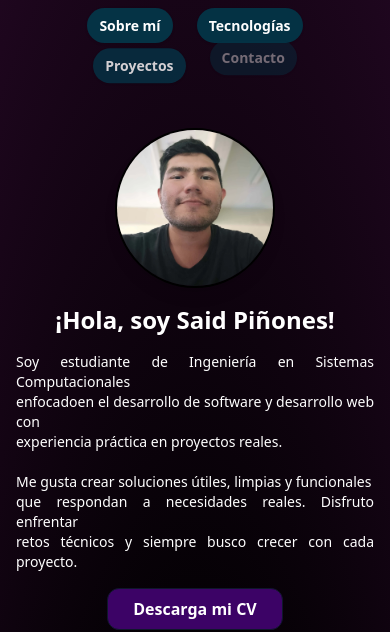
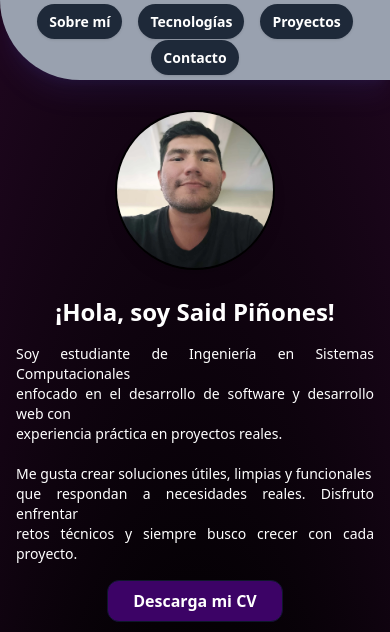
Before and after one commit to SaidPR/Portafolio, a React (Vite) app: page / in a window 390 px wide. Shown: the top 632 px of the page. Built offline with nearby package versions, Linux system fonts and the light colour scheme; no server answers.

Commit message:
Menu/Anim

```diff
--- a/input.css
+++ b/input.css
@@ -3,7 +3,7 @@
 
 .menu-button{
     @apply px-3 py-2 rounded-full shadow-sm
-           bg-cyan-950 font-bold;
+           bg-gray-800 font-bold;
 }
 
 .social-icon{
@@ -26,3 +26,26 @@
     @apply mt-4 w-44 mx-auto sm:mx-0 border rounded-xl bg-purple-950
             transition-transform duration-300 hover:scale-105 border-slate-900 animate-fade-in-left animate-delay-700
 }
+
+.div-menu{
+    @apply bg-gray-400 rounded-bl-full sm:rounded-bl-full w-full sm:w-fit
+            px-4 sm:px-8 py-3 shadow-xl/15 shadow-indigo-500/50 ml-auto
+}
+
+.nav-menu{
+    @apply flex justify-center sm:justify-start items-center animate-fade-in-down animate-delay-700
+}
+
+.img-header{
+    @apply object-cover rounded-full w-40 h-40 sm:w-60 sm:h-60 md:w-80 md:h-80
+            shadow-lg border-2 border-black animate-sink animate-duration-1000
+}
+
+.div-pbox{
+    @apply bg-white/5 border border-white/10 rounded-2xl shadow-lg p-4 w-full
+            transition-transform duration-300 hover:scale-105 flex items-center gap-4
+}
+
+html {
+  scroll-behavior: smooth;
+}
--- a/src/App.jsx
+++ b/src/App.jsx
@@ -2,6 +2,7 @@ import Header from './components/Header'
 import Technologies from './components/Technologies'
 import Projects from './components/Projects'
 import Contact from './components/Contact'
+import Menu from './components/Menu'
 import { useEffect, useState } from 'react'
 
 function App() {
@@ -20,7 +21,8 @@ function App() {
   };
 
   return (
-    <div className="mx-auto min-h-screen text-white font-sans relative">
+    <div className="mx-auto min-h-screen text-white font-sans relative scroll-smooth">
+      <Menu />
       <Header />
       <Technologies />
       <Projects />
--- a/src/assets/output.css
+++ b/src/assets/output.css
@@ -7,26 +7,19 @@
       "Segoe UI Emoji", "Segoe UI Symbol", "Noto Color Emoji";
     --font-mono: ui-monospace, SFMono-Regular, Menlo, Monaco, Consolas, "Liberation Mono",
       "Courier New", monospace;
-    --color-green-400: oklch(79.2% 0.209 151.711);
-    --color-cyan-950: oklch(30.2% 0.056 229.695);
-    --color-blue-400: oklch(70.7% 0.165 254.624);
-    --color-blue-600: oklch(54.6% 0.245 262.881);
-    --color-indigo-200: oklch(87% 0.065 274.039);
     --color-indigo-500: oklch(58.5% 0.233 277.117);
     --color-purple-700: oklch(49.6% 0.265 301.924);
     --color-purple-900: oklch(38.1% 0.176 304.987);
     --color-purple-950: oklch(29.1% 0.149 302.717);
     --color-slate-900: oklch(20.8% 0.042 265.755);
     --color-gray-100: oklch(96.7% 0.003 264.542);
-    --color-gray-200: oklch(92.8% 0.006 264.531);
     --color-gray-300: oklch(87.2% 0.01 258.338);
     --color-gray-400: oklch(70.7% 0.022 261.325);
     --color-gray-600: oklch(44.6% 0.03 256.802);
+    --color-gray-800: oklch(27.8% 0.033 256.848);
     --color-black: #000;
     --color-white: #fff;
     --spacing: 0.25rem;
-    --container-sm: 24rem;
-    --container-xl: 36rem;
     --text-xs: 0.75rem;
     --text-xs--line-height: calc(1 / 0.75);
     --text-sm: 0.875rem;
@@ -50,16 +43,10 @@
     --tracking-wide: 0.025em;
     --tracking-widest: 0.1em;
     --leading-relaxed: 1.625;
-    --radius-xs: 0.125rem;
-    --radius-md: 0.375rem;
     --radius-lg: 0.5rem;
     --radius-xl: 0.75rem;
     --radius-2xl: 1rem;
-    --radius-4xl: 2rem;
     --drop-shadow-lg: 0 4px 4px rgb(0 0 0 / 0.15);
-    --ease-in: cubic-bezier(0.4, 0, 1, 1);
-    --ease-out: cubic-bezier(0, 0, 0.2, 1);
-    --ease-in-out: cubic-bezier(0.4, 0, 0.2, 1);
     --default-transition-duration: 150ms;
     --default-transition-timing-function: cubic-bezier(0.4, 0, 0.2, 1);
     --default-font-family: var(--font-sans);
@@ -218,11 +205,23 @@
   .relative {
     position: relative;
   }
+  .top-0 {
+    top: calc(var(--spacing) * 0);
+  }
+  .right-0 {
+    right: calc(var(--spacing) * 0);
+  }
   .right-4 {
     right: calc(var(--spacing) * 4);
   }
   .bottom-4 {
     bottom: calc(var(--spacing) * 4);
+  }
+  .left-0 {
+    left: calc(var(--spacing) * 0);
+  }
+  .z-10 {
+    z-index: 10;
   }
   .z-50 {
     z-index: 50;
@@ -233,39 +232,6 @@
   .my-12 {
     margin-block: calc(var(--spacing) * 12);
   }
-  .-mt-0 {
-    margin-top: calc(var(--spacing) * -0);
-  }
-  .-mt-0\.5 {
-    margin-top: calc(var(--spacing) * -0.5);
-  }
-  .-mt-2 {
-    margin-top: calc(var(--spacing) * -2);
-  }
-  .-mt-2\.5 {
-    margin-top: calc(var(--spacing) * -2.5);
-  }
-  .-mt-3 {
-    margin-top: calc(var(--spacing) * -3);
-  }
-  .-mt-5 {
-    margin-top: calc(var(--spacing) * -5);
-  }
-  .-mt-10 {
-    margin-top: calc(var(--spacing) * -10);
-  }
-  .-mt-20 {
-    margin-top: calc(var(--spacing) * -20);
-  }
-  .-mt-30 {
-    margin-top: calc(var(--spacing) * -30);
-  }
-  .mt-0 {
-    margin-top: calc(var(--spacing) * 0);
-  }
-  .mt-1 {
-    margin-top: calc(var(--spacing) * 1);
-  }
   .mt-4 {
     margin-top: calc(var(--spacing) * 4);
   }
@@ -275,14 +241,14 @@
   .mt-8 {
     margin-top: calc(var(--spacing) * 8);
   }
+  .mt-30 {
+    margin-top: calc(var(--spacing) * 30);
+  }
   .mb-1 {
     margin-bottom: calc(var(--spacing) * 1);
   }
   .mb-2 {
     margin-bottom: calc(var(--spacing) * 2);
-  }
-  .mb-3 {
-    margin-bottom: calc(var(--spacing) * 3);
   }
   .mb-4 {
     margin-bottom: calc(var(--spacing) * 4);
@@ -302,56 +268,11 @@
   .grid {
     display: grid;
   }
-  .inline-block {
-    display: inline-block;
-  }
-  .table {
-    display: table;
-  }
-  .h-5 {
-    height: calc(var(--spacing) * 5);
-  }
-  .h-6 {
-    height: calc(var(--spacing) * 6);
-  }
-  .h-7 {
-    height: calc(var(--spacing) * 7);
-  }
-  .h-8 {
-    height: calc(var(--spacing) * 8);
-  }
   .h-14 {
     height: calc(var(--spacing) * 14);
   }
-  .h-18 {
-    height: calc(var(--spacing) * 18);
-  }
-  .h-20 {
-    height: calc(var(--spacing) * 20);
-  }
   .h-24 {
     height: calc(var(--spacing) * 24);
-  }
-  .h-28 {
-    height: calc(var(--spacing) * 28);
-  }
-  .h-30 {
-    height: calc(var(--spacing) * 30);
-  }
-  .h-35 {
-    height: calc(var(--spacing) * 35);
-  }
-  .h-40 {
-    height: calc(var(--spacing) * 40);
-  }
-  .h-48 {
-    height: calc(var(--spacing) * 48);
-  }
-  .h-50 {
-    height: calc(var(--spacing) * 50);
-  }
-  .h-64 {
-    height: calc(var(--spacing) * 64);
   }
   .h-\[2px\] {
     height: 2px;
@@ -362,59 +283,20 @@
   .min-h-screen {
     min-height: 100vh;
   }
-  .w-8 {
-    width: calc(var(--spacing) * 8);
-  }
-  .w-18 {
-    width: calc(var(--spacing) * 18);
-  }
-  .w-20 {
-    width: calc(var(--spacing) * 20);
-  }
   .w-24 {
     width: calc(var(--spacing) * 24);
   }
   .w-28 {
     width: calc(var(--spacing) * 28);
   }
-  .w-40 {
-    width: calc(var(--spacing) * 40);
-  }
-  .w-45 {
-    width: calc(var(--spacing) * 45);
-  }
-  .w-48 {
-    width: calc(var(--spacing) * 48);
-  }
-  .w-50 {
-    width: calc(var(--spacing) * 50);
-  }
-  .w-auto {
-    width: auto;
-  }
   .w-full {
     width: 100%;
-  }
-  .max-w-xl {
-    max-width: var(--container-xl);
-  }
-  .flex-shrink {
-    flex-shrink: 1;
   }
   .flex-shrink-0 {
     flex-shrink: 0;
   }
   .flex-grow {
     flex-grow: 1;
-  }
-  .border-collapse {
-    border-collapse: collapse;
-  }
-  .transform {
-    transform: var(--tw-rotate-x,) var(--tw-rotate-y,) var(--tw-rotate-z,) var(--tw-skew-x,) var(--tw-skew-y,);
-  }
-  .animate-fade-in {
-    animation: fade-in 0.6s ease-in both;
   }
   .animate-fade-in-down {
     animation: fade-in-down 0.6s ease-in-out both;
@@ -425,8 +307,11 @@
   .cursor-pointer {
     cursor: pointer;
   }
-  .resize {
-    resize: both;
+  .scroll-mt-28 {
+    scroll-margin-top: calc(var(--spacing) * 28);
+  }
+  .scroll-mt-30 {
+    scroll-margin-top: calc(var(--spacing) * 30);
   }
   .grid-cols-1 {
     grid-template-columns: repeat(1, minmax(0, 1fr));
@@ -443,11 +328,11 @@
   .items-start {
     align-items: flex-start;
   }
+  .justify-between {
+    justify-content: space-between;
+  }
   .justify-center {
     justify-content: center;
-  }
-  .justify-end {
-    justify-content: flex-end;
   }
   .gap-2 {
     gap: calc(var(--spacing) * 2);
@@ -464,14 +349,14 @@
   .gap-8 {
     gap: calc(var(--spacing) * 8);
   }
+  .scroll-smooth {
+    scroll-behavior: smooth;
+  }
   .rounded {
     border-radius: 0.25rem;
   }
   .rounded-2xl {
     border-radius: var(--radius-2xl);
-  }
-  .rounded-4xl {
-    border-radius: var(--radius-4xl);
   }
   .rounded-full {
     border-radius: calc(infinity * 1px);
@@ -479,37 +364,15 @@
   .rounded-lg {
     border-radius: var(--radius-lg);
   }
-  .rounded-md {
-    border-radius: var(--radius-md);
-  }
-  .rounded-xl {
-    border-radius: var(--radius-xl);
-  }
   .border {
     border-style: var(--tw-border-style);
     border-width: 1px;
-  }
-  .border-2 {
-    border-style: var(--tw-border-style);
-    border-width: 2px;
-  }
-  .border-black {
-    border-color: var(--color-black);
-  }
-  .border-gray-600 {
-    border-color: var(--color-gray-600);
-  }
-  .border-white {
-    border-color: var(--color-white);
   }
   .border-white\/10 {
     border-color: color-mix(in srgb, #fff 10%, transparent);
     @supports (color: color-mix(in lab, red, red)) {
       border-color: color-mix(in oklab, var(--color-white) 10%, transparent);
     }
-  }
-  .bg-gray-400 {
-    background-color: var(--color-gray-400);
   }
   .bg-gray-400\/30 {
     background-color: color-mix(in srgb, oklch(70.7% 0.022 261.325) 30%, transparent);
@@ -544,12 +407,6 @@
   .p-4 {
     padding: calc(var(--spacing) * 4);
   }
-  .p-6 {
-    padding: calc(var(--spacing) * 6);
-  }
-  .p-8 {
-    padding: calc(var(--spacing) * 8);
-  }
   .px-2 {
     padding-inline: calc(var(--spacing) * 2);
   }
@@ -558,9 +415,6 @@
   }
   .px-4 {
     padding-inline: calc(var(--spacing) * 4);
-  }
-  .py-0 {
-    padding-block: calc(var(--spacing) * 0);
   }
   .py-0\.5 {
     padding-block: calc(var(--spacing) * 0.5);
@@ -632,18 +486,8 @@
     --tw-tracking: var(--tracking-wide);
     letter-spacing: var(--tracking-wide);
   }
-  .tracking-widest {
-    --tw-tracking: var(--tracking-widest);
-    letter-spacing: var(--tracking-widest);
-  }
-  .text-blue-400 {
-    color: var(--color-blue-400);
-  }
   .text-gray-100 {
     color: var(--color-gray-100);
-  }
-  .text-gray-200 {
-    color: var(--color-gray-200);
   }
   .text-gray-300 {
     color: var(--color-gray-300);
@@ -651,42 +495,16 @@
   .text-gray-400 {
     color: var(--color-gray-400);
   }
-  .text-green-400 {
-    color: var(--color-green-400);
-  }
-  .text-indigo-200 {
-    color: var(--color-indigo-200);
-  }
-  .text-indigo-500 {
-    color: var(--color-indigo-500);
-  }
   .text-white {
     color: var(--color-white);
-  }
-  .uppercase {
-    text-transform: uppercase;
-  }
-  .underline {
-    text-decoration-line: underline;
-  }
-  .shadow-2xl {
-    --tw-shadow: 0 25px 50px -12px var(--tw-shadow-color, rgb(0 0 0 / 0.25));
-    box-shadow: var(--tw-inset-shadow), var(--tw-inset-ring-shadow), var(--tw-ring-offset-shadow), var(--tw-ring-shadow), var(--tw-shadow);
   }
   .shadow-lg {
     --tw-shadow: 0 10px 15px -3px var(--tw-shadow-color, rgb(0 0 0 / 0.1)), 0 4px 6px -4px var(--tw-shadow-color, rgb(0 0 0 / 0.1));
     box-shadow: var(--tw-inset-shadow), var(--tw-inset-ring-shadow), var(--tw-ring-offset-shadow), var(--tw-ring-shadow), var(--tw-shadow);
   }
-  .outline {
-    outline-style: var(--tw-outline-style);
-    outline-width: 1px;
-  }
   .drop-shadow-lg {
     --tw-drop-shadow-size: drop-shadow(0 4px 4px var(--tw-drop-shadow-color, rgb(0 0 0 / 0.15)));
     --tw-drop-shadow: drop-shadow(var(--drop-shadow-lg));
-    filter: var(--tw-blur,) var(--tw-brightness,) var(--tw-contrast,) var(--tw-grayscale,) var(--tw-hue-rotate,) var(--tw-invert,) var(--tw-saturate,) var(--tw-sepia,) var(--tw-drop-shadow,);
-  }
-  .filter {
     filter: var(--tw-blur,) var(--tw-brightness,) var(--tw-contrast,) var(--tw-grayscale,) var(--tw-hue-rotate,) var(--tw-invert,) var(--tw-saturate,) var(--tw-sepia,) var(--tw-drop-shadow,);
   }
   .transition {
@@ -708,36 +526,11 @@
     --tw-duration: 300ms;
     transition-duration: 300ms;
   }
-  .ease-in {
-    --tw-ease: var(--ease-in);
-    transition-timing-function: var(--ease-in);
-  }
-  .ease-in-out {
-    --tw-ease: var(--ease-in-out);
-    transition-timing-function: var(--ease-in-out);
-  }
-  .ease-out {
-    --tw-ease: var(--ease-out);
-    transition-timing-function: var(--ease-out);
-  }
   .animate-delay-100 {
     animation-delay: 100ms;
   }
-  .animate-delay-700 {
-    animation-delay: 700ms;
-  }
-  .animate-duration-1000 {
-    animation-duration: 1000ms;
-  }
-  .hover\:scale-102 {
-    &:hover {
-      @media (hover: hover) {
-        --tw-scale-x: 102%;
-        --tw-scale-y: 102%;
-        --tw-scale-z: 102%;
-        scale: var(--tw-scale-x) var(--tw-scale-y);
-      }
-    }
+  .animate-delay-500 {
+    animation-delay: 500ms;
   }
   .hover\:scale-105 {
     &:hover {
@@ -776,24 +569,10 @@
       }
     }
   }
-  .hover\:text-blue-600 {
-    &:hover {
-      @media (hover: hover) {
-        color: var(--color-blue-600);
-      }
-    }
-  }
   .hover\:text-white {
     &:hover {
       @media (hover: hover) {
         color: var(--color-white);
-      }
-    }
-  }
-  .hover\:underline {
-    &:hover {
-      @media (hover: hover) {
-        text-decoration-line: underline;
       }
     }
   }
@@ -812,19 +591,9 @@
       margin-top: calc(var(--spacing) * 0);
     }
   }
-  .sm\:h-60 {
-    @media (width >= 40rem) {
-      height: calc(var(--spacing) * 60);
-    }
-  }
   .sm\:w-1\/2 {
     @media (width >= 40rem) {
       width: calc(1/2 * 100%);
-    }
-  }
-  .sm\:w-60 {
-    @media (width >= 40rem) {
-      width: calc(var(--spacing) * 60);
     }
   }
   .sm\:flex-row {
@@ -845,15 +614,6 @@
   .sm\:gap-6 {
     @media (width >= 40rem) {
       gap: calc(var(--spacing) * 6);
-    }
-  }
-  .sm\:space-x-4 {
-    @media (width >= 40rem) {
-      :where(& > :not(:last-child)) {
-        --tw-space-x-reverse: 0;
-        margin-inline-start: calc(calc(var(--spacing) * 4) * var(--tw-space-x-reverse));
-        margin-inline-end: calc(calc(var(--spacing) * 4) * calc(1 - var(--tw-space-x-reverse)));
-      }
     }
   }
   .sm\:space-x-8 {
@@ -902,16 +662,6 @@
       line-height: var(--tw-leading, var(--text-base--line-height));
     }
   }
-  .md\:h-80 {
-    @media (width >= 48rem) {
-      height: calc(var(--spacing) * 80);
-    }
-  }
-  .md\:w-80 {
-    @media (width >= 48rem) {
-      width: calc(var(--spacing) * 80);
-    }
-  }
   .md\:px-16 {
     @media (width >= 48rem) {
       padding-inline: calc(var(--spacing) * 16);
@@ -937,7 +687,7 @@
 }
 .menu-button {
   border-radius: calc(infinity * 1px);
-  background-color: var(--color-cyan-950);
+  background-color: var(--color-gray-800);
   padding-inline: calc(var(--spacing) * 3);
   padding-block: calc(var(--spacing) * 2);
   --tw-font-weight: var(--font-weight-bold);
@@ -1016,25 +766,100 @@
     margin-inline: calc(var(--spacing) * 0);
   }
 }
-@property --tw-rotate-x {
-  syntax: "*";
-  inherits: false;
+.div-menu {
+  margin-left: auto;
+  width: 100%;
+  border-bottom-left-radius: calc(infinity * 1px);
+  background-color: var(--color-gray-400);
+  padding-inline: calc(var(--spacing) * 4);
+  padding-block: calc(var(--spacing) * 3);
+  --tw-shadow-alpha: 15%;
+  --tw-shadow: 0 20px 25px -5px var(--tw-shadow-color, oklab(from rgb(0 0 0 / 0.1) l a b / 15%)), 0 8px 10px -6px var(--tw-shadow-color, oklab(from rgb(0 0 0 / 0.1) l a b / 15%));
+  box-shadow: var(--tw-inset-shadow), var(--tw-inset-ring-shadow), var(--tw-ring-offset-shadow), var(--tw-ring-shadow), var(--tw-shadow);
+  --tw-shadow-color: color-mix(in srgb, oklch(58.5% 0.233 277.117) 50%, transparent);
+  @supports (color: color-mix(in lab, red, red)) {
+    --tw-shadow-color: color-mix(in oklab, color-mix(in oklab, var(--color-indigo-500) 50%, transparent) var(--tw-shadow-alpha), transparent);
+  }
+  @media (width >= 40rem) {
+    width: fit-content;
+  }
+  @media (width >= 40rem) {
+    border-bottom-left-radius: calc(infinity * 1px);
+  }
+  @media (width >= 40rem) {
+    padding-inline: calc(var(--spacing) * 8);
+  }
 }
-@property --tw-rotate-y {
-  syntax: "*";
-  inherits: false;
+.nav-menu {
+  display: flex;
+  animation: fade-in-down 0.6s ease-in-out both;
+  align-items: center;
+  justify-content: center;
+  animation-delay: 700ms;
+  @media (width >= 40rem) {
+    justify-content: flex-start;
+  }
 }
-@property --tw-rotate-z {
-  syntax: "*";
-  inherits: false;
+.img-header {
+  height: calc(var(--spacing) * 40);
+  width: calc(var(--spacing) * 40);
+  animation: sink 1s ease-in-out both;
+  border-radius: calc(infinity * 1px);
+  border-style: var(--tw-border-style);
+  border-width: 2px;
+  border-color: var(--color-black);
+  object-fit: cover;
+  --tw-shadow: 0 10px 15px -3px var(--tw-shadow-color, rgb(0 0 0 / 0.1)), 0 4px 6px -4px var(--tw-shadow-color, rgb(0 0 0 / 0.1));
+  box-shadow: var(--tw-inset-shadow), var(--tw-inset-ring-shadow), var(--tw-ring-offset-shadow), var(--tw-ring-shadow), var(--tw-shadow);
+  animation-duration: 1000ms;
+  @media (width >= 40rem) {
+    height: calc(var(--spacing) * 60);
+  }
+  @media (width >= 40rem) {
+    width: calc(var(--spacing) * 60);
+  }
+  @media (width >= 48rem) {
+    height: calc(var(--spacing) * 80);
+  }
+  @media (width >= 48rem) {
+    width: calc(var(--spacing) * 80);
+  }
 }
-@property --tw-skew-x {
-  syntax: "*";
-  inherits: false;
+.div-pbox {
+  display: flex;
+  width: 100%;
+  align-items: center;
+  gap: calc(var(--spacing) * 4);
+  border-radius: var(--radius-2xl);
+  border-style: var(--tw-border-style);
+  border-width: 1px;
+  border-color: color-mix(in srgb, #fff 10%, transparent);
+  @supports (color: color-mix(in lab, red, red)) {
+    border-color: color-mix(in oklab, var(--color-white) 10%, transparent);
+  }
+  background-color: color-mix(in srgb, #fff 5%, transparent);
+  @supports (color: color-mix(in lab, red, red)) {
+    background-color: color-mix(in oklab, var(--color-white) 5%, transparent);
+  }
+  padding: calc(var(--spacing) * 4);
+  --tw-shadow: 0 10px 15px -3px var(--tw-shadow-color, rgb(0 0 0 / 0.1)), 0 4px 6px -4px var(--tw-shadow-color, rgb(0 0 0 / 0.1));
+  box-shadow: var(--tw-inset-shadow), var(--tw-inset-ring-shadow), var(--tw-ring-offset-shadow), var(--tw-ring-shadow), var(--tw-shadow);
+  transition-property: transform, translate, scale, rotate;
+  transition-timing-function: var(--tw-ease, var(--default-transition-timing-function));
+  transition-duration: var(--tw-duration, var(--default-transition-duration));
+  --tw-duration: 300ms;
+  transition-duration: 300ms;
+  &:hover {
+    @media (hover: hover) {
+      --tw-scale-x: 105%;
+      --tw-scale-y: 105%;
+      --tw-scale-z: 105%;
+      scale: var(--tw-scale-x) var(--tw-scale-y);
+    }
+  }
 }
-@property --tw-skew-y {
-  syntax: "*";
-  inherits: false;
+html {
+  scroll-behavior: smooth;
 }
 @property --tw-border-style {
   syntax: "*";
@@ -1118,11 +943,6 @@
   inherits: false;
   initial-value: 0 0 #0000;
 }
-@property --tw-outline-style {
-  syntax: "*";
-  inherits: false;
-  initial-value: solid;
-}
 @property --tw-blur {
   syntax: "*";
   inherits: false;
@@ -1180,10 +1000,6 @@
   syntax: "*";
   inherits: false;
 }
-@property --tw-ease {
-  syntax: "*";
-  inherits: false;
-}
 @property --tw-scale-x {
   syntax: "*";
   inherits: false;
@@ -1210,6 +1026,17 @@
   }
   100% {
     opacity: 1;
+  }
+}
+@keyframes sink {
+  0% {
+    transform: translateY(-10px);
+  }
+  50% {
+    transform: translateY(0);
+  }
+  100% {
+    transform: translateY(-10px);
   }
 }
 @keyframes expand-horizontally {
@@ -1243,11 +1070,6 @@
 @layer properties {
   @supports ((-webkit-hyphens: none) and (not (margin-trim: inline))) or ((-moz-orient: inline) and (not (color:rgb(from red r g b)))) {
     *, ::before, ::after, ::backdrop {
-      --tw-rotate-x: initial;
-      --tw-rotate-y: initial;
-      --tw-rotate-z: initial;
-      --tw-skew-x: initial;
-      --tw-skew-y: initial;
       --tw-border-style: solid;
       --tw-leading: initial;
       --tw-font-weight: initial;
@@ -1266,7 +1088,6 @@
       --tw-ring-offset-width: 0px;
       --tw-ring-offset-color: #fff;
       --tw-ring-offset-shadow: 0 0 #0000;
-      --tw-outline-style: solid;
       --tw-blur: initial;
       --tw-brightness: initial;
       --tw-contrast: initial;
@@ -1281,7 +1102,6 @@
       --tw-drop-shadow-alpha: 100%;
       --tw-drop-shadow-size: initial;
       --tw-duration: initial;
-      --tw-ease: initial;
       --tw-scale-x: 1;
       --tw-scale-y: 1;
       --tw-scale-z: 1;
--- a/src/components/Header.jsx
+++ b/src/components/Header.jsx
@@ -1,44 +1,18 @@
-import MenuButton from "./MenuButton";
-
 export default function Header() {
-  const links = [
-    { href: '#about', label: 'Sobre mí' },
-    { href: '#technologies', label: 'Tecnologías' },
-    { href: '#projects', label: 'Proyectos' },
-    { href: '#contact', label: 'Contacto' },
-  ];
 
     return (
-    <header id="about" className="px-4 sm:px-8 md:px-16 lg:px-32">
-        <nav className="flex justify-end items-center p-4 sm:p-8 animate-fade-in-down animate-delay-700 ">
-          <ul className="flex flex-wrap justify-center gap-6 sm:space-x-4 text-sm sm:text-base font-semibold">
-              {links.map((link, i) => (
-                <MenuButton
-                  key={link.href}
-                  href={link.href}
-                  className="animate-fade-in-down transition-transform duration-300 hover:scale-105"
-                  style={{
-                    animationDelay: `${5000 + i * 150}ms`,
-                    animationFillMode: 'both',
-                  }}
-                >
-                  {link.label}
-                </MenuButton>
-              ))}
-          </ul>
-        </nav>
-
-         <div className="flex flex-col items-center sm:flex-row sm:justify-center sm:space-x-8 mt-8">
+    <header id="about" className="px-4 sm:px-8 md:px-16 lg:px-32 mt-30 scroll-mt-30">
+        <div className="flex flex-col items-center sm:flex-row sm:justify-center sm:space-x-8 mt-8">
         <img
           src="/assets/foto.webp"
           alt="Foto Said"
-          className="object-cover rounded-full w-40 h-40 sm:w-60 sm:h-60 md:w-80 md:h-80 shadow-lg border-2 border-black animate-fade-in animate-duration-1000"
+          className="img-header"
           onContextMenu={(e) => e.preventDefault()}
         />
         <div className="text-center sm:text-left mt-4 sm:mt-0">
           <h1 className="text-2xl sm:text-3xl md:text-4xl font-bold animate-fade-in-left">¡Hola, soy Said Piñones!</h1>
           <p className="mt-4 text-sm sm:text-base md:text-lg animate-fade-in-left animate-delay-100 text-justify">
-            Soy estudiante de Ingeniería en Sistemas Computacionales <br/> enfocadoen el desarrollo de software y desarrollo web con <br/>
+            Soy estudiante de Ingeniería en Sistemas Computacionales <br/> enfocado en el desarrollo de software y desarrollo web con <br/>
             experiencia práctica en proyectos reales. <br/> <br/>
             Me gusta crear soluciones útiles, limpias y funcionales <br/>que respondan a necesidades reales.
             Disfruto enfrentar <br/>retos técnicos y siempre busco crecer con cada proyecto.
--- /dev/null
+++ b/src/components/Menu.jsx
@@ -0,0 +1,34 @@
+import MenuButton from "./MenuButton";
+
+export default function Menu() {
+  const links = [
+    { href: '#about', label: 'Sobre mí' },
+    { href: '#technologies', label: 'Tecnologías' },
+    { href: '#projects', label: 'Proyectos' },
+    { href: '#contact', label: 'Contacto' },
+  ];
+
+  return (
+    <div className="fixed top-0 left-0 right-0 z-10 animate-fade-in-left animate-delay-500">
+      <div className="div-menu">
+        <nav className="nav-menu">
+          <ul className="flex flex-wrap justify-center gap-4 sm:gap-6 text-sm sm:text-base font-semibold">
+            {links.map((link, i) => (
+              <MenuButton
+                key={link.href}
+                href={link.href}
+                className="animate-fade-in-down transition-transform duration-300 hover:scale-105"
+                style={{
+                  animationDelay: `${2000 + i * 150}ms`,
+                  animationFillMode: 'both',
+                }}
+              >
+                {link.label}
+              </MenuButton>
+            ))}
+          </ul>
+        </nav>
+      </div>
+    </div>
+  );
+}
--- a/src/components/Projects.jsx
+++ b/src/components/Projects.jsx
@@ -28,7 +28,7 @@ export default function Projects() {
         .filter(Boolean);
 
     return (
-        <section id="projects" className="px-4 sm:px-8 text-center">
+        <section id="projects" className="px-4 sm:px-8 text-center scroll-mt-28">
             <div className="flex items-center justify-center my-12">
                 <div className="separator"></div>
                 <span className="separator-name">Proyectos</span>
--- a/src/components/Technologies.jsx
+++ b/src/components/Technologies.jsx
@@ -15,7 +15,7 @@ export default function Technologies() {
   ];
 
   return (
-    <section id="technologies" className="px-4 text-center">
+    <section id="technologies" className="px-4 text-center scroll-mt-28">
       <div className="flex items-center justify-center my-12">
         <div className="separator"></div>
         <span className="separator-name">Tecnologías</span>
@@ -30,7 +30,7 @@ export default function Technologies() {
             title={t.name}
             className="h-14 transition-transform duration-300 hover:scale-110 animate-fade-in-down"
             style={{
-              animationDelay: `${1450 + (i + 1) * 300}ms`,
+              animationDelay: `${2500 + (i + 1) * 300}ms`,
               animationFillMode: 'both',
             }}
           />
```
Also changed, not shown: src/components/ProjectBox.jsx (+4 -7 lines).
